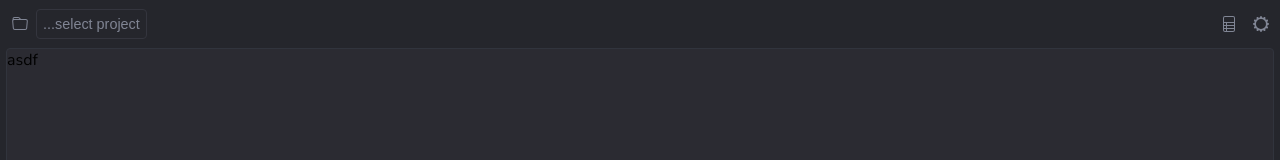
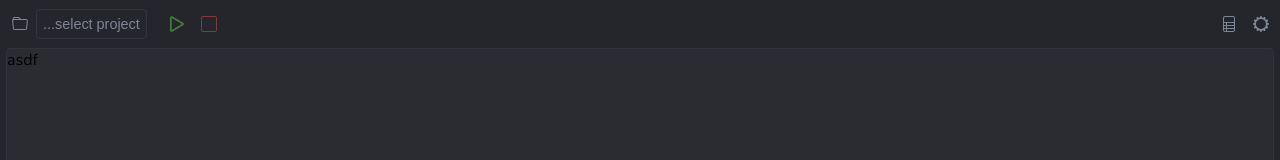
Before and after one commit to SwampPear/argo, a React (Vite) app in the folder frontend/: page / in a window 1280 px wide. Shown: the top 160 px of the page. Built offline with nearby package versions, Linux system fonts and the light colour scheme.

Commit message:
implemented action buttons

```diff
--- a/frontend/src/components/menus/top/Menu.module.css
+++ b/frontend/src/components/menus/top/Menu.module.css
@@ -84,3 +84,45 @@
   padding: 0;
   margin: 0 0 0 .1rem;
 }
+
+.actionButton {
+  align-items: center;
+  background: transparent;
+  border: none;
+  border-radius: .25rem;
+  cursor: pointer;
+  display: flex;
+  padding: 0;
+  height: 1.75rem;
+  margin-left: .25rem;
+  justify-content: center;
+  width: 1.75rem;
+}
+
+.playIcon {
+  fill: #417b3b;
+  height: 2rem;
+  width: 2rem;
+}
+
+.playIcon:hover {
+  fill: #539d4a;
+}
+
+.stopIcon {
+  fill: #7b3b3b;
+  height: 1rem;
+  width: 1rem;
+}
+
+.stopIcon:hover {
+  fill: #9d4a4a;
+}
+
+.actionButtonIcon {
+  fill: #808594;
+  height: 1rem;
+  width: 1rem;
+  padding: 0;
+  margin: 0 0 0 .1rem;
+}
--- a/frontend/src/components/menus/top/Menu.tsx
+++ b/frontend/src/components/menus/top/Menu.tsx
@@ -21,7 +21,16 @@ const Menu = () => {
         </button>
       </div>
       <div className={styles.actionButtonContainer}>
-
+        <button className={styles.actionButton}>
+          <svg xmlns="http://www.w3.org/2000/svg" className={styles.playIcon} viewBox="0 0 16 16">
+            <path d="M10.804 8 5 4.633v6.734zm.792-.696a.802.802 0 0 1 0 1.392l-6.363 3.692C4.713 12.69 4 12.345 4 11.692V4.308c0-.653.713-.998 1.233-.696z"/>
+          </svg>
+        </button>
+        <button className={styles.actionButton}>
+          <svg xmlns="http://www.w3.org/2000/svg" className={styles.stopIcon} viewBox="0 0 16 16">
+            <path d="M14 1a1 1 0 0 1 1 1v12a1 1 0 0 1-1 1H2a1 1 0 0 1-1-1V2a1 1 0 0 1 1-1zM2 0a2 2 0 0 0-2 2v12a2 2 0 0 0 2 2h12a2 2 0 0 0 2-2V2a2 2 0 0 0-2-2z"/>
+          </svg>
+        </button>
       </div>
       <div className={styles.flexGrow}></div>
       <div className={styles.pageSelectionContainer}>
```
Lines whose indentation alone changed are shown as unchanged.
